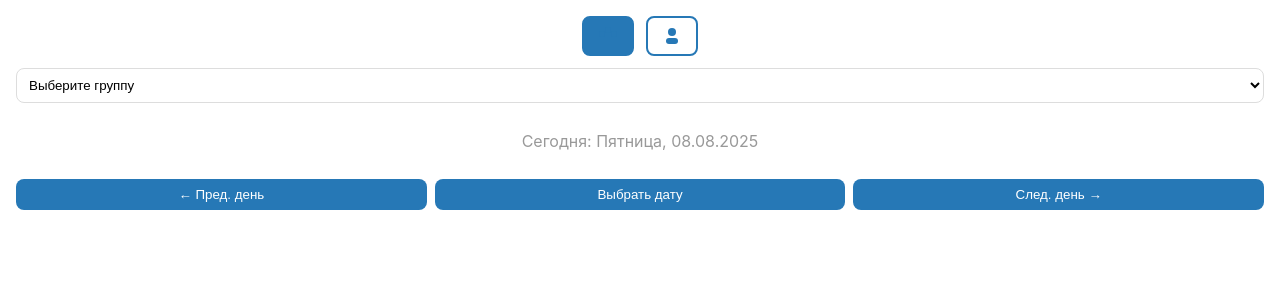
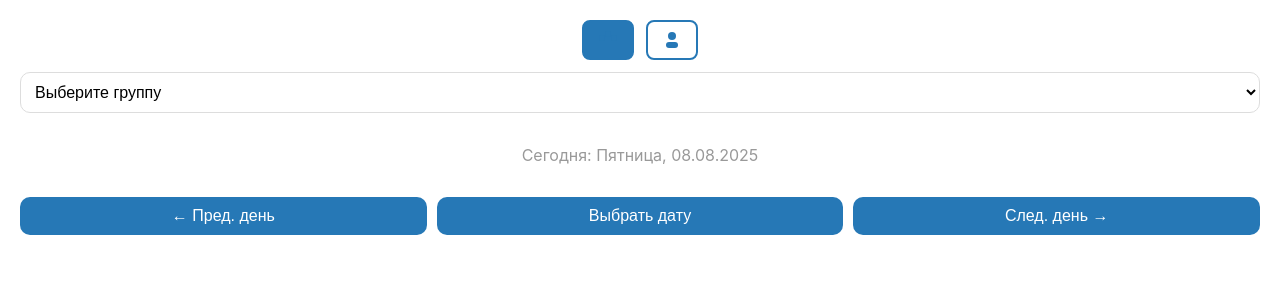
Before and after one commit to jack-rb/raspisanie, a PHP site: page /groups/static/index.html in a window 1280 px wide. Shown: the top 300 px of the page. Run offline with PHP 8.4, Linux system fonts and the light colour scheme; data that the repository does not hold is empty; some libraries are stand-ins or nearby versions.

Commit message:
ui: larger fonts and labeled date picker

```diff
--- a/static/css/style.css
+++ b/static/css/style.css
@@ -10,84 +10,89 @@
 body {
     font-family: -apple-system, BlinkMacSystemFont, 'Segoe UI', Roboto, Helvetica, Arial, sans-serif;
     margin: 0;
-    padding: 16px;
+    padding: 20px; /* +4px */
     background-color: var(--tg-theme-bg-color);
     color: var(--tg-theme-text-color);
+    font-size: 16px; /* базовый размер */
 }
 
 .schedule-container {
     display: flex;
     flex-direction: column;
-    gap: 8px;
+    gap: 10px; /* +2px */
 }
 
 .day-header {
-    font-weight: bold;
-    padding: 8px;
+    font-weight: 700;
+    padding: 12px; /* +4px */
     background-color: var(--tg-theme-button-color);
     color: var(--tg-theme-button-text-color);
-    border-radius: 8px;
+    border-radius: 10px; /* +2px */
+    font-size: 18px; /* + */
 }
 
 .lesson-block {
     border: 1px solid #ddd;
-    border-radius: 8px;
-    padding: 12px;
-    margin-bottom: 8px;
+    border-radius: 10px; /* +2px */
+    padding: 14px; /* +2px */
+    margin-bottom: 10px; /* +2px */
 }
 
 .time-slot {
-    font-weight: bold;
+    font-weight: 700;
     color: var(--tg-theme-button-color);
-    margin-bottom: 4px;
+    margin-bottom: 6px; /* +2px */
+    font-size: 15px; /* + */
 }
 
 .subject {
-    font-size: 16px;
-    margin-bottom: 4px;
+    font-size: 17px; /* +1 */
+    margin-bottom: 6px; /* +2 */
 }
 
 .details {
-    font-size: 14px;
+    font-size: 15px; /* +1 */
     color: var(--tg-theme-hint-color);
 }
 
 .group-select {
     width: 100%;
-    padding: 8px;
-    margin-bottom: 16px;
+    padding: 10px; /* +2 */
+    margin-bottom: 18px; /* +2 */
     border: 1px solid #ddd;
-    border-radius: 8px;
+    border-radius: 10px; /* +2 */
     background-color: var(--tg-theme-bg-color);
     color: var(--tg-theme-text-color);
+    font-size: 16px; /* + */
 }
 
 .nav-buttons {
     display: flex;
-    gap: 8px;
-    margin-bottom: 16px;
+    gap: 10px; /* +2 */
+    margin-bottom: 18px; /* +2 */
 }
 
 .nav-button {
     flex: 1;
-    padding: 8px;
+    padding: 10px; /* +2 */
     border: none;
-    border-radius: 8px;
+    border-radius: 10px; /* +2 */
     background-color: var(--tg-theme-button-color);
     color: var(--tg-theme-button-text-color);
     cursor: pointer;
+    font-size: 16px; /* + */
 }
 
 .empty-schedule {
     text-align: center;
-    padding: 20px;
+    padding: 22px; /* +2 */
     color: var(--tg-theme-hint-color);
 }
 
 .current-date {
     text-align: center;
-    padding: 12px;
-    margin-bottom: 16px;
+    padding: 14px; /* +2 */
+    margin-bottom: 18px; /* +2 */
     font-size: 16px;
     color: var(--tg-theme-hint-color);
 }
@@ -116,8 +121,8 @@ body {
     bottom: 0;
     width: 100%;
     background-color: var(--tg-theme-bg-color);
-    border-radius: 12px 12px 0 0;
-    padding: 20px;
+    border-radius: 14px 14px 0 0; /* + */
+    padding: 22px; /* + */
 }
 
 .date-picker-container {
@@ -126,22 +131,35 @@ body {
     gap: 20px;
 }
 
+/* Date picker */
 .picker-wheels {
     display: flex;
     justify-content: space-between;
     padding: 20px 0;
+    gap: 8px; /* разделим колонки */
+}
+
+.picker-column {
+    display: flex;
+    flex-direction: column;
+    gap: 6px;
+    flex: 1;
+}
+
+.wheel-label {
+    font-size: 14px;
+    color: var(--tg-theme-hint-color);
 }
 
 .wheel {
     flex: 1;
-    height: 150px;
+    height: 48px; /* + */
     margin: 0 5px;
-    border: none;
+    border: 1px solid #ddd; /* выделим */
     background-color: var(--tg-theme-bg-color);
     color: var(--tg-theme-text-color);
     font-size: 16px;
     text-align: center;
-    /* Кастомные стрелки для select */
     appearance: none;
     -webkit-appearance: none;
     -moz-appearance: none;
@@ -162,7 +180,7 @@ body {
     flex: 1;
     padding: 12px;
     border: none;
-    border-radius: 8px;
+    border-radius: 10px; /* + */
     font-size: 16px;
     cursor: pointer;
     background-color: var(--tg-theme-button-color);
--- a/static/index.html
+++ b/static/index.html
@@ -41,9 +41,18 @@
         <div class="modal-content">
             <div class="date-picker-container">
                 <div class="picker-wheels">
-                    <select id="dayWheel" class="wheel"></select>
-                    <select id="monthWheel" class="wheel"></select>
-                    <select id="yearWheel" class="wheel"></select>
+                    <div class="picker-column">
+                        <label for="dayWheel" class="wheel-label">День</label>
+                        <select id="dayWheel" class="wheel"></select>
+                    </div>
+                    <div class="picker-column">
+                        <label for="monthWheel" class="wheel-label">Месяц</label>
+                        <select id="monthWheel" class="wheel"></select>
+                    </div>
+                    <div class="picker-column">
+                        <label for="yearWheel" class="wheel-label">Год</label>
+                        <select id="yearWheel" class="wheel"></select>
+                    </div>
                 </div>
                 <div class="picker-buttons">
                     <button id="cancelDate" class="modal-button">Отмена</button>
```
